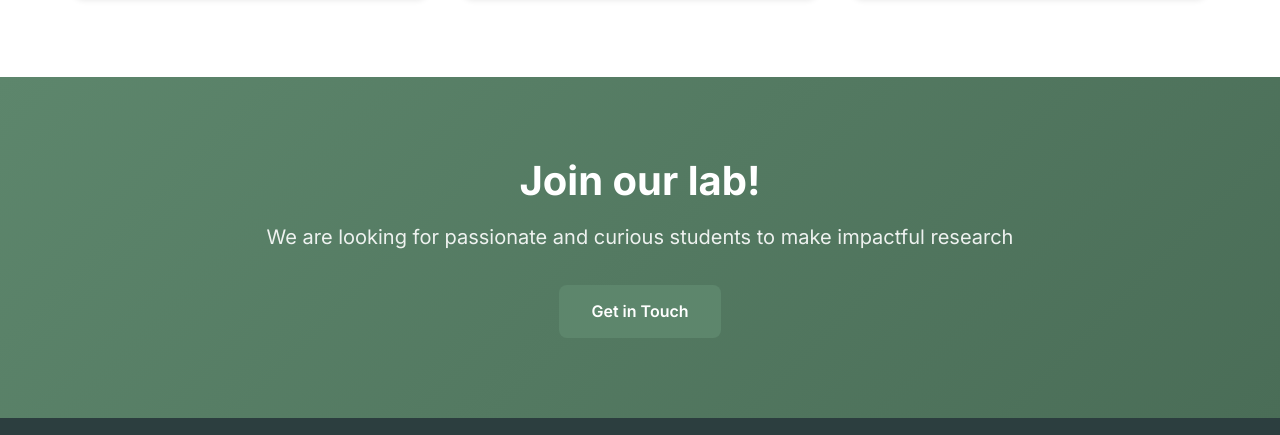
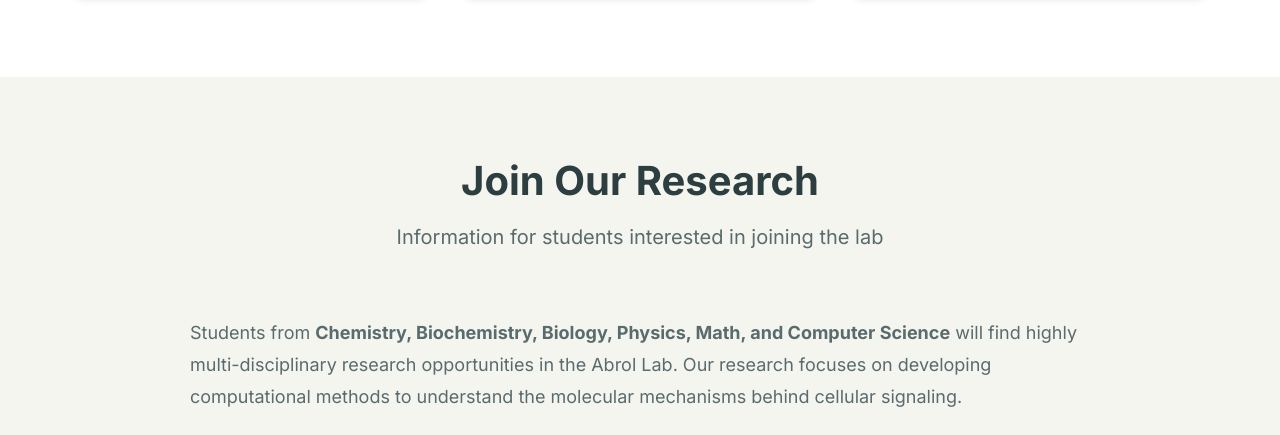
Before and after one commit to abrollab/abrollab.github.io, a plain HTML site: page index.html in a window 1280 px wide. Shown: the part 1839-2274 px from the top of the page. Drawn offline with Linux system fonts and the light colour scheme.

Commit message:
updated homepage

```diff
--- a/index.html
+++ b/index.html
@@ -135,13 +135,21 @@
         </div>
     </section>
 
-    <!-- CTA Section -->
-    <section class="section cta-section">
+    <!-- Student Opportunities / CTA Section -->
+    <section class="section bg-light">
         <div class="container">
-            <div class="cta-content fade-in-up">
-                <h2>Join our lab!</h2>
-                <p>We are looking for passionate and curious students to make impactful research</p>
-                <a href="contact.html" class="btn btn-primary">Get in Touch</a>
+            <div class="section-header fade-in-up">
+                <h2 class="section-title">Join Our Research</h2>
+                <p class="section-subtitle">Information for students interested in joining the lab</p>
+            </div>
+            <div class="research-intro fade-in-up" style="max-width: 900px; margin: 0 auto; text-align: left;">
+                <p style="font-size: 1.125rem; line-height: 1.8; margin-bottom: 1.5rem;">Students from <strong>Chemistry, Biochemistry, Biology, Physics, Math, and Computer Science</strong> will find highly multi-disciplinary research opportunities in the Abrol Lab. Our research focuses on developing computational methods to understand the molecular mechanisms behind cellular signaling.</p>
+
+                <p style="font-size: 1.125rem; line-height: 1.8; margin-bottom: 1.5rem;">Prior experience with computer programming is not necessary—students should simply be open to learning programming as part of their research. Joint research opportunities are also available, combining structural modeling of proteins with biochemical and biophysical experiments.</p>
+
+                <div style="text-align: center; margin-top: 2rem;">
+                    <a href="contact.html" class="btn btn-primary">Get in Touch</a>
+                </div>
             </div>
         </div>
     </section>
```
Also changed, not shown: research.html (+0 -19 lines).
